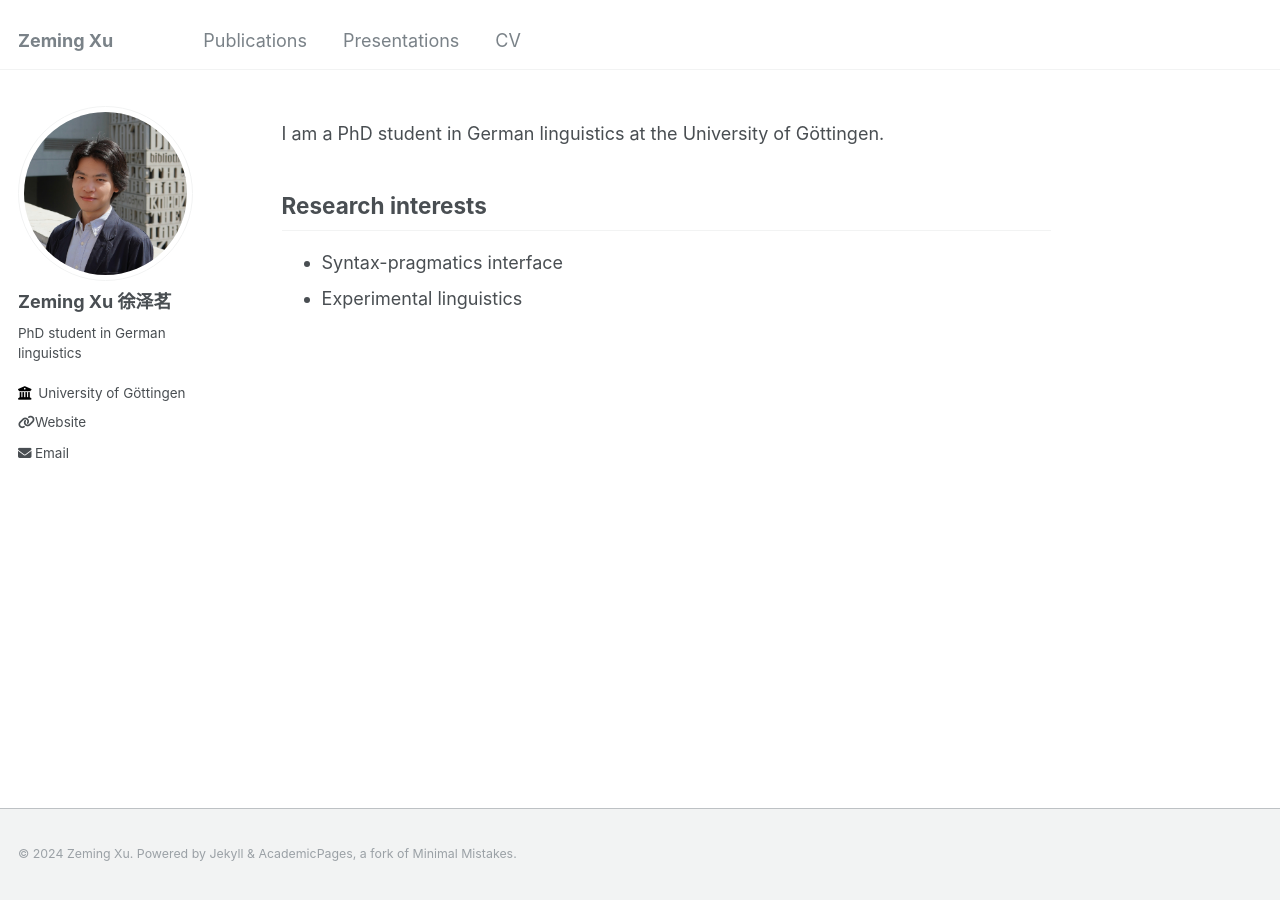
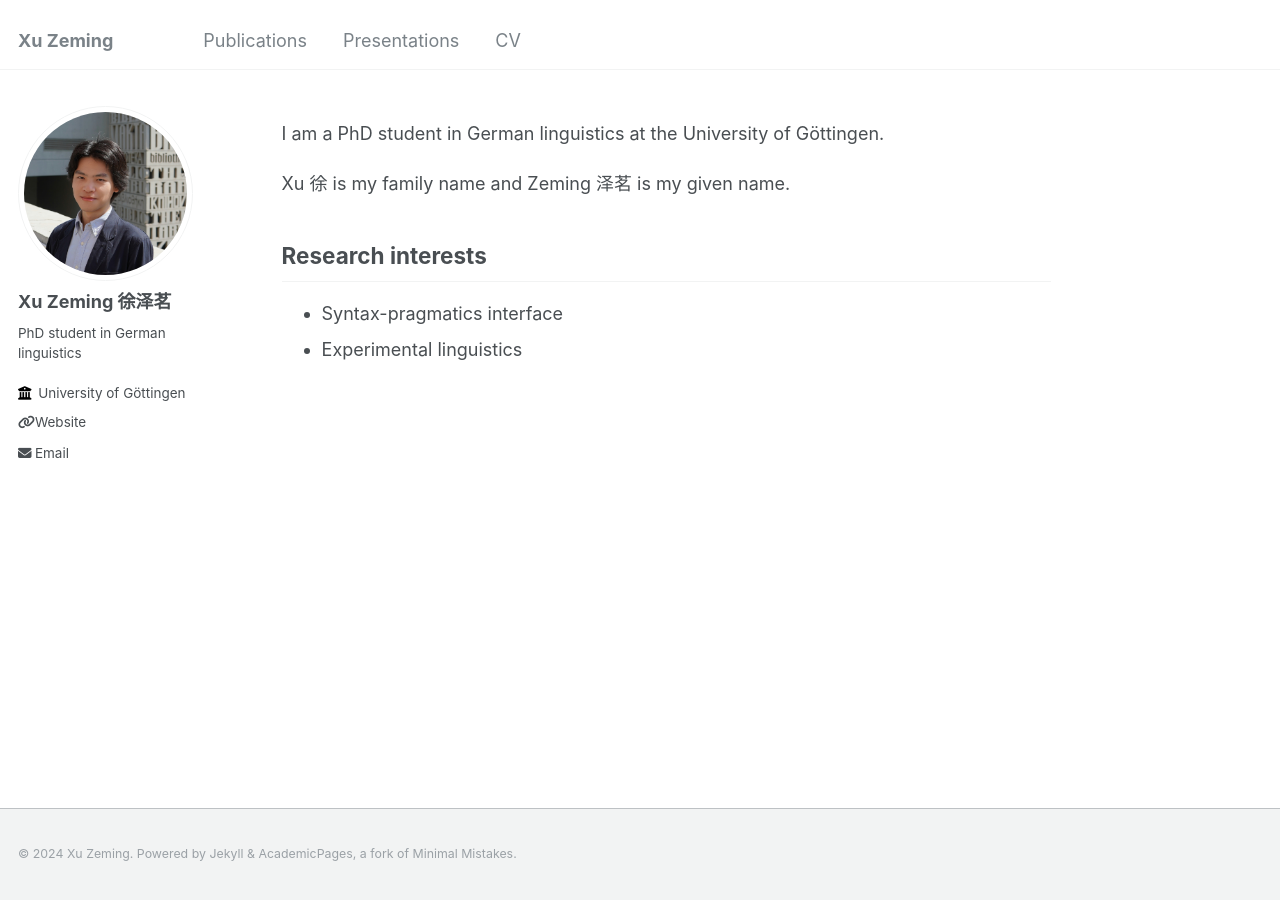
Before and after one commit to xu-zeming/xu-zeming.github.io, a Jekyll site: the page built from _pages/about.md, in a window 1280 px wide. Built offline with Jekyll 4.4.1, drawn with Linux system fonts in a browser that asks for light colours.

Commit message:
modified:   _config.yml 	modified:   _pages/about.md 	modified:   _pages/presentations.md

```diff
--- a/_config.yml
+++ b/_config.yml
@@ -8,9 +8,9 @@
 
 # Basic Site Settings
 locale                   : "en-GB"
-title                    : "Zeming Xu"
+title                    : "Xu Zeming"
 title_separator          : "-"
-name                     : &name "Zeming Xu"
+name                     : &name "Xu Zeming"
 description              : &description "PhD student at the university of Göttingen"
 url                      : https://xu-zeming.github.io # the base hostname & protocol for your site e.g. "https://mmistakes.github.io"
 baseurl                  : "" # the subpath of your site, e.g. "/blog"
@@ -22,7 +22,7 @@ repository               : "academicpages/academicpages.github.io"
 author:
   # Biographic information
   avatar           : "Xu.jpg"
-  name             : "Zeming Xu 徐泽茗"
+  name             : "Xu Zeming 徐泽茗"
   pronouns         : # example: "she/her"
   bio              : "PhD student in German linguistics"
   location         : # "Earth"
--- a/_pages/about.md
+++ b/_pages/about.md
@@ -8,6 +8,8 @@ redirect_from:
 ---
 I am a PhD student in German linguistics at the University of Göttingen.
 
+Xu 徐 is my family name and Zeming 泽茗 is my given name.
+
 Research interests
 -
 * Syntax-pragmatics interface
```
Also changed, not shown: _pages/presentations.md (+1 -1 lines).
